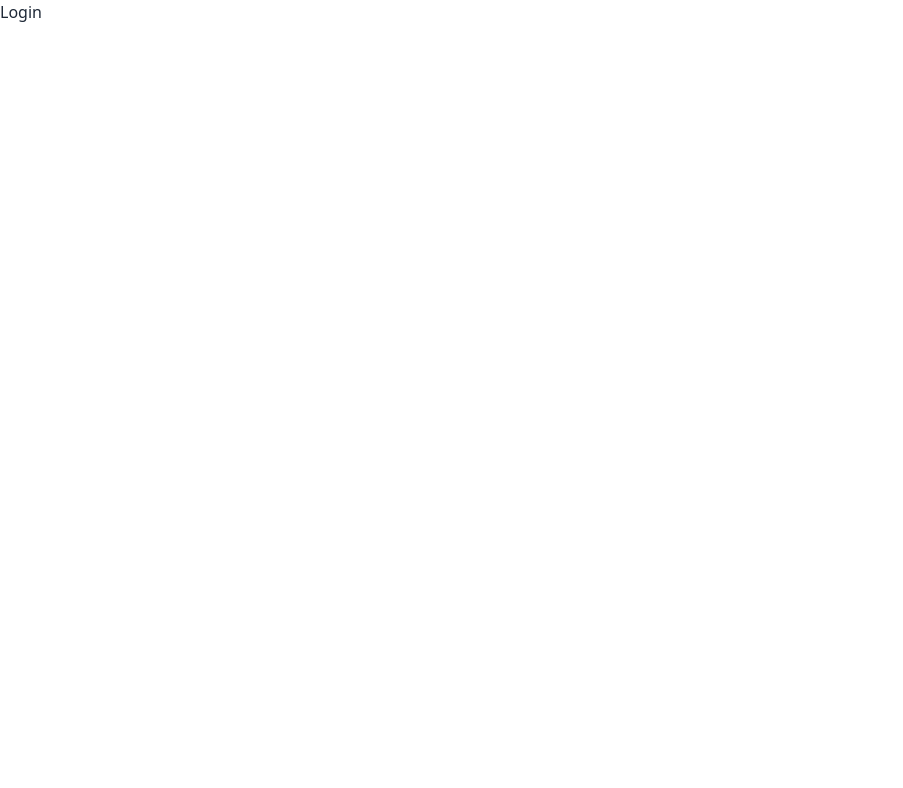
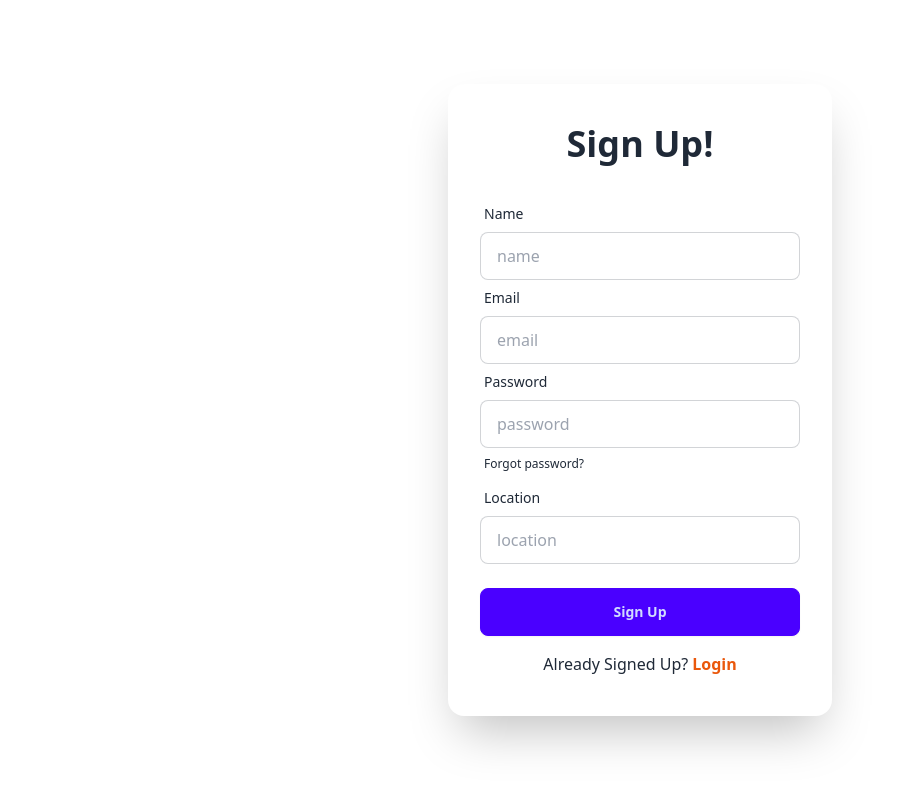
Before and after one commit to Jonaeath/food-app-client, a React (Create React App) app: page /login in a window 1280 px wide. Shown: the top 788 px of the page, without its empty margins (0-903 px from the left). Built offline with nearby package versions, Linux system fonts and the light colour scheme.

Commit message:
update schema

```diff
--- a/src/UserFile/Login/Login.js
+++ b/src/UserFile/Login/Login.js
@@ -1,9 +1,125 @@
-import React from "react";
+import React, { useState } from "react";
+import { Link } from "react-router-dom";
 
 const Login = () => {
+  const [createUser, setCreateUser] = useState({
+    name: "",
+    email: "",
+    password: "",
+    location: "",
+  });
+
+  const [error, setError] = useState(null);
+
+  const handelSubmit = async (e) => {
+    e.preventDefault();
+    try {
+      const response = await fetch("http://localhost:4000/api/createuser", {
+        method: "POST",
+        headers: {
+          "content-type": "application/json",
+        },
+        body: JSON.stringify(createUser),
+      });
+      const json = await response.json();
+      console.log(json);
+      if (!json.success) {
+        // setError(json.message || "Signup failed");
+        alert("Enter Valid Character");
+      } else {
+        // Signup successful, handle accordingly (redirect or show success message)
+      }
+    } catch (error) {
+      setError("An error occurred, please try again later");
+      console.error("Signup error:", error);
+    }
+  };
+
+  const onChange = (event) => {
+    setCreateUser({ ...createUser, [event.target.name]: event.target.value });
+  };
+
   return (
-    <div>
-      <h1>Login</h1>
+    <div className="flex justify-center items-center h-screen">
+      <div className="card w-full md:w-96 shadow-2xl bg-base-100 py-10 px-8">
+        <form onSubmit={handelSubmit}>
+          <h1 className="text-4xl text-center font-bold mb-8">Sign Up!</h1>
+          <div className="form-control">
+            <label className="label">
+              <span className="label-text">Name</span>
+            </label>
+            <input
+              type="text"
+              name="name"
+              placeholder="name"
+              className="input input-bordered"
+              value={createUser.name}
+              onChange={onChange}
+            />
+          </div>
+          <div className="form-control">
+            <label className="label">
+              <span className="label-text">Email</span>
+            </label>
+            <input
+              type="email"
+              name="email"
+              placeholder="email"
+              className="input input-bordered"
+              value={createUser.email}
+              onChange={onChange}
+              required
+            />
+          </div>
+          <div className="form-control">
+            <label className="label">
+              <span className="label-text">Password</span>
+            </label>
+            <input
+              type="password"
+              name="password"
+              placeholder="password"
+              className="input input-bordered"
+              value={createUser.password}
+              onChange={onChange}
+              minLength={6} // Example: Minimum password length of 6 characters
+              required
+            />
+            <label className="label">
+              <Link to="#" className="label-text-alt link link-hover">
+                Forgot password?
+              </Link>
+            </label>
+          </div>
+          <div className="form-control">
+            <label className="label">
+              <span className="label-text">Location</span>
+            </label>
+            <input
+              type="text"
+              name="location"
+              placeholder="location"
+              className="input input-bordered"
+              value={createUser.location}
+              onChange={onChange}
+            />
+          </div>
+          <div className="form-control mt-6">
+            <input
+              className="btn btn-primary w-full"
+              type="submit"
+              value="Sign Up"
+            />
+          </div>
+          {error && <p className="text-red-500 text-sm mt-2">{error}</p>}
+        </form>
+        <p className="text-center mt-4">
+          Already Signed Up?
+          <Link className="text-orange-600 font-bold ml-1" to="/login">
+            Login
+          </Link>
+        </p>
+      </div>
     </div>
   );
 };
--- a/src/UserFile/Signup/Signup.js
+++ b/src/UserFile/Signup/Signup.js
@@ -23,7 +23,8 @@
       const json = await response.json();
       console.log(json);
       if (!json.success) {
-        setError(json.message || "Signup failed");
+        // setError(json.message || "Signup failed");
+        alert("Enter Valid Character");
       } else {
         // Signup successful, handle accordingly (redirect or show success message)
       }
```
